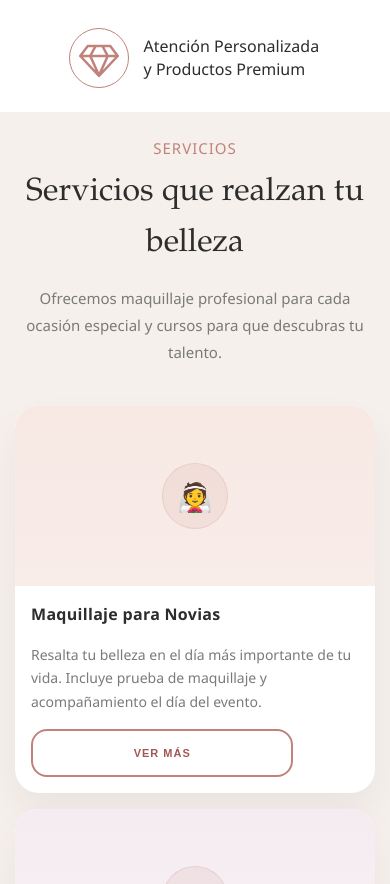
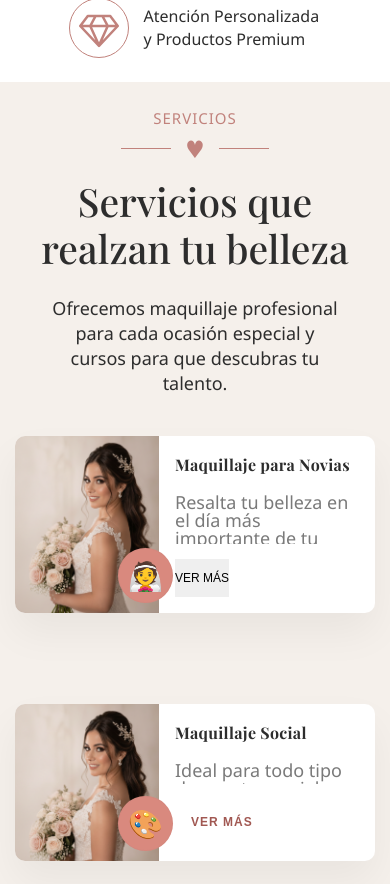
Before and after one commit to Ajov8163/vivi-rolon-makeup, a plain HTML site: page index.html in a window 390 px wide. Shown: the part 1116-2000 px from the top of the page. Drawn offline with nearby package versions, Linux system fonts and the light colour scheme; a web font is replaced by a local one.

Commit message:
mejora la sección de servicios: actualiza subtítulos, estilos y estructura para mayor claridad y atractivo visual

```diff
--- a/index.html
+++ b/index.html
@@ -89,7 +89,7 @@
     <section id="inicio" class="hero">
       <div class="hero-content">
         <!-- Subtítulo de sección -->
-        <p class="section-subtitle">REALZA TU BELLEZA.</p>
+        <p class="section-subtitle">REALZA TU BELLEZA</p>
         <p class="section-subtitle">VIVE TU MEJOR MOMENTO</p>
 
         <!-- Título principal -->
@@ -150,11 +150,12 @@
     <!-- ===============================
          SECCIÓN 2 DE SERVICIOS
          =============================== -->
-    <section id="servicios" class="services-section">
-      <div class="section-header">
+    <section id="servicios" class="services-section2">
+      <div class="section2-header">
         <p class="section-subtitle">SERVICIOS</p>
-        <h2>Servicios que realzan tu belleza</h2>
-        <p class="section-text">
+        <div class="heart-icon">♥</div>
+        <h2 class="title-seccion2">Servicios que realzan tu belleza</h2>
+        <p class="section2-text">
           Ofrecemos maquillaje profesional para cada ocasión especial y cursos para que descubras tu talento.
         </p>
       </div>
@@ -167,7 +168,7 @@
           <div class="service-info">
             <span class="service-title">Maquillaje para Novias</span>
             <p>Resalta tu belleza en el día más importante de tu vida. Incluye prueba de maquillaje y acompañamiento el día del evento.</p>
-            <button class="btn btn-secondary service-button">VER MÁS</button>
+            <button class="service-button">VER MÁS</button>
           </div>
         </article>
 
--- a/style.css
+++ b/style.css
@@ -284,7 +284,7 @@ section {
     padding: var(--spacing-lg);
 }
 
-/* Subtítulo de sección */
+/* Subtítulo de sección va antes del titulo principal y se aplica a todos*/
 .section-subtitle {
     color: var(--color-primary);
     font-size: 12px;
@@ -412,11 +412,11 @@ section {
 }
 
 /* ==========================================
-   SECCIÓN DE SERVICIOS
+   SECCIÓN 2 DE SERVICIOS
    ========================================== */
 
 /* Contenedor de servicios */
-.services-section {
+.services-section2 {
     background-color: var(--color-bg-light);
     min-height: 100vh;
     display: flex;
@@ -427,27 +427,29 @@ section {
     padding-bottom: var(--spacing-xl);
 }
 
-.section-header {
+.section2-header {
     max-width: 800px;
     margin: 0 auto;
     text-align: center;
     padding-bottom: var(--spacing-lg);
 }
 
-.section-header h2 {
-    font-family: var(--font-elegant);
-    font-size: clamp(32px, 4vw, 42px);
+.title-seccion2 {
+       font-family: "Playfair Display", serif, 'Garamond', 'Georgia', serif;
+    font-size: clamp(32px, 5vw, 52px);
     color: var(--color-text-dark);
-    font-weight: 400;
-    margin-top: var(--spacing-sm);
+    font-weight: 500;
+    line-height: 1.2;
+    margin-top: var(--spacing-md);
 }
 
-.section-text {
-    max-width: 640px;
-    margin: var(--spacing-md) auto 0;
-    color: var(--color-text-light);
+.section2-text {
+    color: var(--color-text-dark);
     font-size: 15px;
+    font-weight: 400;
     line-height: 1.8;
+    max-width: 400px;
+    margin-top: var(--spacing-xl);
 }
 
 .services-grid {
@@ -957,6 +959,123 @@ section {
     section {
         padding: var(--spacing-lg) var(--spacing-md);
     }
+
+    /* SECTION 2-------------------------------- */
+
+.heart-icon{
+    margin: 0;
+}
+
+.heart-icon::before,
+.heart-icon::after {
+    content: "";
+    display: inline-block;
+    width: 50px;
+    height: 1px;
+    background-color: var(--color-primary);
+    margin: 0 14px;
+}
+/* esto para que la linea izquierda no tenga margen izquierdo y se pegue al inicio */
+.heart-icon::before{
+    margin-left: 0;
+}
+.heart-icon::after{
+    margin-right: 0;
+}
+
+.title-seccion2{
+       text-align: center;
+    font-size: clamp(32px, 10vw, 52px);
+    margin-top:10px ;
+}
+
+.section2-text{
+      font-size: 18px;
+        text-align: center;
+        max-width: 100%;
+        line-height: 1.4;
+        width: 80%;
+
+    }
+
+.section2-header{
+    display: flex;
+    flex-direction: column;
+    align-items: center;
+}
+
+.service-card {
+    display: flex;
+    flex-direction: row;
+    background-color: var(--color-white);
+    border-radius: 10px;
+    overflow: hidden;
+    box-shadow: 0 20px 40px rgba(0, 0, 0, 0.05);
+    transition: transform 0.3s ease, box-shadow 0.3s ease;
+    height: 70%;
+}
+.service-image {
+    min-height: auto;
+    position: relative;
+    display: flex;
+    align-items: center;
+    justify-content: end;
+    background-size: cover;
+    background-position: center -15px;
+    background-image: url('img/novia-header-mobil.png');
+    width: 40%;
+
+}
+.service-icon {
+    width: 55px;
+    height: 55px;
+    border-radius: 50%;
+    background-color: var(--color-primary-light);
+    color: var(--color-primary);
+    display: grid;
+    place-items: center;
+    font-size: 28px;
+    box-shadow: inset 0 0 0 1px rgba(193, 130, 124, 0.18);
+    position: absolute;
+    bottom: 10px;
+    right: -14px;
+
+}
+
+.service-title {
+    font-family: "Playfair Display", serif, 'Garamond', 'Georgia', serif;
+    display: block;
+    font-size: 16px;
+    font-weight: 700;
+    color: var(--color-text-dark);
+    letter-spacing: 0.3px;
+}
+.service-info p {
+    color: var(--color-text-light);
+    font-size: 18px;
+    line-height: 1;
+    margin-bottom: 0;
+    height: 40%;
+    overflow: hidden;
+}
+.service-button {
+    align-self: flex-start;
+    padding: 12px 0;
+    font-size: 12px;
+    margin-top: auto;
+    text-align: left;
+    border: none
+}
+
+/* VAMOS POR AQUI------------------------------------ */
+
+
+
+
+
+
+
+
 }
 
 /* Desktop grande - desde 1200px (opcional para mejoras) */
```
